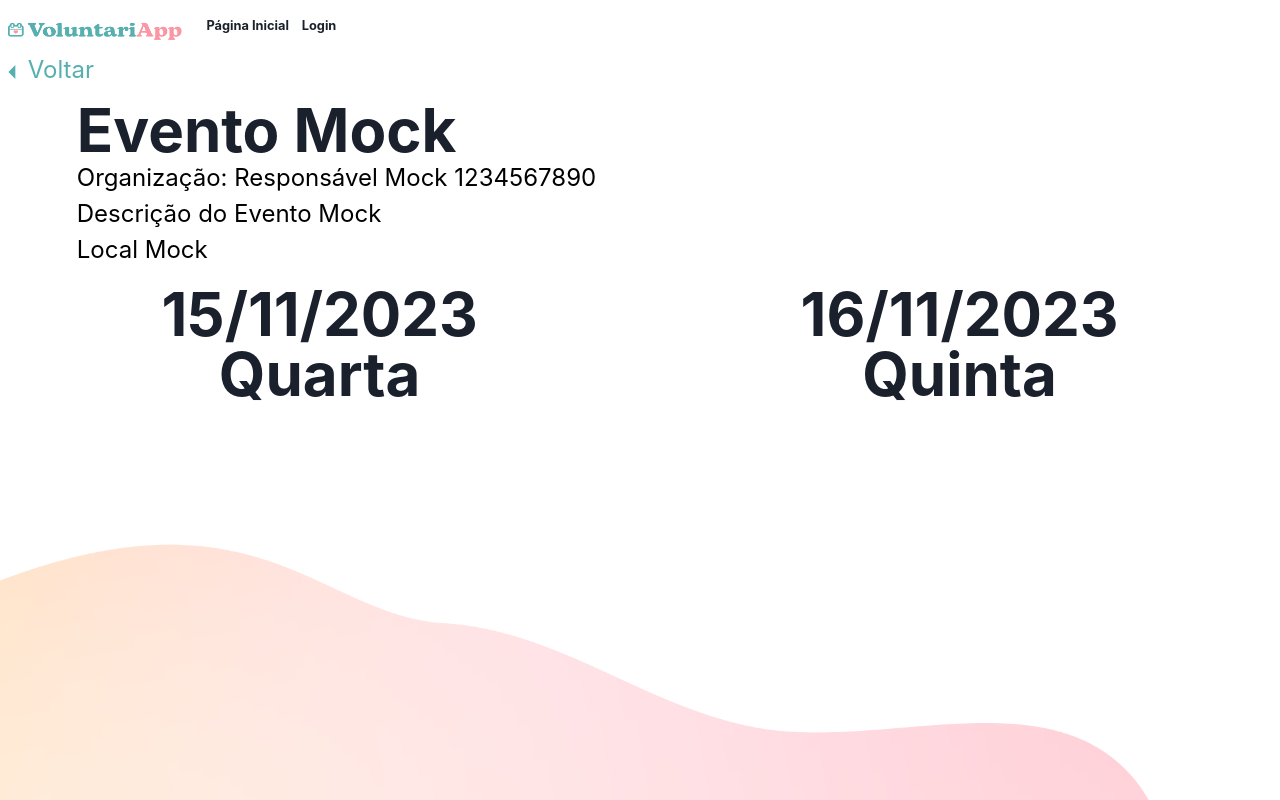
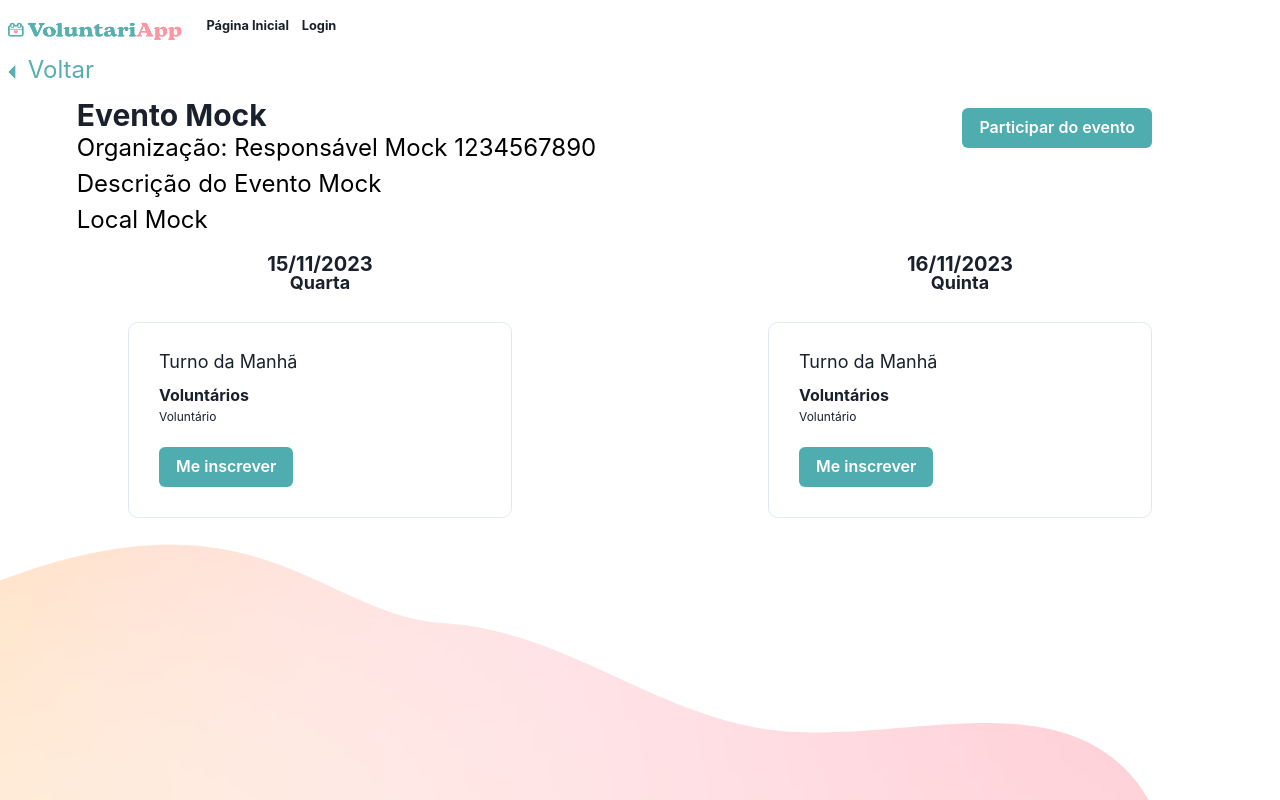
Before and after one commit to Projetos-UNICAMP/voluntariapp, a React (Vite) app: page /event-info in a window 1280 px wide. Built offline with nearby package versions, Linux system fonts and the light colour scheme.

Commit message:
Adiciona cards de turnos
Co-authored-by: olvgabriel <52794847+olvgabriel@users.noreply.github.com>

```diff
--- /dev/null
+++ b/src/Components/ShiftCard/ShiftCard.tsx
@@ -0,0 +1,47 @@
+import { Box } from '@chakra-ui/react';
+import { Turno } from '../../api/eventos.api';
+import TitleText from '../TitleText/TitleText';
+import FinalButton, { ButtonStyleOptions } from '../FinalButton/FinalButton';
+
+interface ShiftCardProps {
+  turno: Turno;
+}
+
+const ShiftCard = (props: ShiftCardProps) => {
+  const { turno } = props;
+  return (
+    <Box
+      style={{
+        border: '1px solid #E2E8F0',
+        borderRadius: '10px',
+        padding: '30px',
+        margin: '10px',
+        width: '30vw',
+        marginTop: '30px',
+      }}>
+      <TitleText size="lg" weight="normal" value={turno.title}></TitleText>
+      <TitleText
+        mt={4}
+        mb={2}
+        size="md"
+        weight="bold"
+        value={'Voluntários'}></TitleText>
+      {turno.voluntarios.map((voluntario) => (
+        <TitleText
+          mt={2}
+          mb={2}
+          size="xs"
+          weight="normal"
+          value={voluntario.nome}></TitleText>
+      ))}
+      <FinalButton
+        label={'Me inscrever'}
+        style={{ type: ButtonStyleOptions.Primary, mt: 4 }}
+        onClick={function (): void {
+          throw new Error('Function not implemented.');
+        }}></FinalButton>
+    </Box>
+  );
+};
+
+export default ShiftCard;
--- a/src/Components/TitleText/TitleText.tsx
+++ b/src/Components/TitleText/TitleText.tsx
@@ -2,17 +2,28 @@
 import React from 'react';
 import { Text } from '@chakra-ui/react';
 
-export interface TitleTextProps  {
+export interface TitleTextProps {
   value: string | undefined;
+  size?: 'xs' | 'sm' | 'md' | 'lg' | 'xl' | '2xl' | '3xl';
+  weight?: 'normal' | 'bold' | 'extrabold' | 'black' | 'semibold' | 'light';
+  mt?: number;
+  mb?: number;
 }
 
-const TitleText: React.FC<TitleTextProps> = ({ value}) => {
+const TitleText: React.FC<TitleTextProps> = ({
+  value,
+  size,
+  weight,
+  mt,
+  mb,
+}) => {
   return (
     <Text
-      fontSize="6xl"
-      fontWeight="bold"
+      fontSize={size || '3xl'}
+      fontWeight={weight || 'bold'}
       lineHeight={1}
-     >
+      mt={mt}
+      mb={mb}>
       {value}
     </Text>
   );
--- a/src/pages/EventInfo.tsx
+++ b/src/pages/EventInfo.tsx
@@ -1,5 +1,5 @@
-import { Center, Flex, Spacer } from '@chakra-ui/react';
-import { Fragment, useEffect, useState } from 'react';
+import { Flex, Spacer } from '@chakra-ui/react';
+import { useEffect, useState } from 'react';
 import { useLocation } from 'react-router-dom';
 import BackButton from '../Components/BackButton/BackButton';
 import LoadingSpinner from '../Components/LoadingSpinner/LoadingSpinner';
@@ -8,13 +8,15 @@ import TitleText from '../Components/TitleText/TitleText';
 import TopMenu from '../Components/TopMenu/TopMenu';
 import WideBlob from '../Components/WideBlob/WideBlob';
 import { DadosEvento, EventoApiMock } from '../api/eventos.api';
-import { eventoService } from '../api/firebaseImp/eventos.service';
+import ShiftCard from '../Components/ShiftCard/ShiftCard';
+import FinalButton, {
+  ButtonStyleOptions,
+} from '../Components/FinalButton/FinalButton';
 
 const EventInfo = () => {
   useEffect(() => {}, []);
   const location = useLocation();
   const eventCode = location.state?.eventCode;
-  console.log(eventCode);
   const [state, setState] = useState('');
   const [eventData, setEventData] = useState<DadosEvento | undefined>(
     undefined
@@ -52,12 +54,21 @@ const EventInfo = () => {
       <Flex flexDir="column" w="100vw" h="100vh">
         <TopMenu mt="2vh"></TopMenu>
         <BackButton route="/"></BackButton>
+        <Flex flexDir={'row'} justifyContent={'space-between'} w={'90%'}>
           <Flex flexDir="column" align={'start'} ml={'6vw'} mt="1vh">
             <TitleText value={eventData?.nomeDoEvento}></TitleText>
             <SimpleText
               value={`Organização: ${eventData?.nomeResponsavel} ${eventData?.telefoneResponsavel}`}></SimpleText>
             <SimpleText value={`${eventData?.description}`}></SimpleText>
             <SimpleText value={`${eventData?.local}`}></SimpleText>
+          </Flex>
+
+          <FinalButton
+            label={'Participar do evento'}
+            style={{ type: ButtonStyleOptions.Primary, mt: 4 }}
+            onClick={function (): void {
+              throw new Error('Function not implemented.');
+            }}></FinalButton>
         </Flex>
         <Flex
           flexDir="row"
@@ -66,8 +77,13 @@ const EventInfo = () => {
           paddingTop={'2vh'}>
           {eventData?.dias.map((dia, index) => (
             <Flex flexDir="column" align="center" key={index}>
-              <TitleText value={formatDate(dia.data)} />
-              <TitleText value={getDayOfWeekInPortuguese(dia.data)} />
+              <TitleText size="xl" value={formatDate(dia.data)} />
+              <TitleText size="lg" value={getDayOfWeekInPortuguese(dia.data)} />
+              {dia.turnos.map((turno, index) => (
+                <Flex flexDir="column" align="center" key={index}>
+                  <ShiftCard turno={turno}></ShiftCard>
+                </Flex>
+              ))}
             </Flex>
           ))}
         </Flex>
```
Lines whose indentation alone changed are shown as unchanged.
